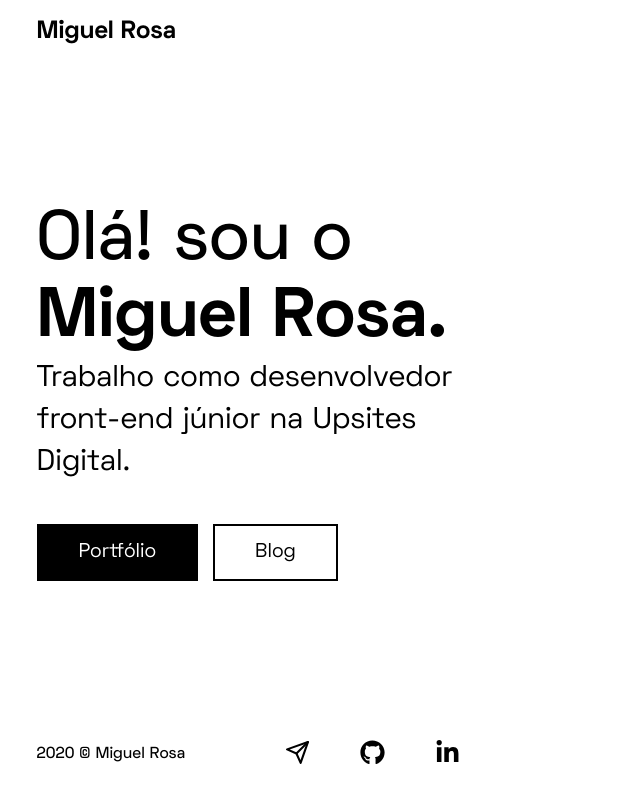
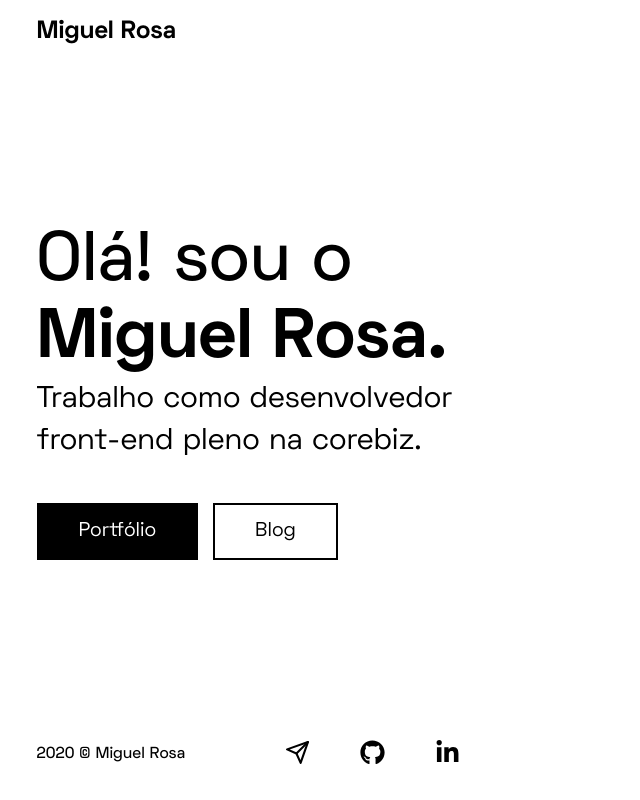
Before and after one commit to miguel-rosa/miguelrosa, a React (Create React App) app: page / in a window 1280 px wide. Shown: the whole page, without its empty margins (0-640 px from the left). Built offline with nearby package versions, Linux system fonts and the light colour scheme.

Commit message:
fix company and job description

```diff
--- a/src/pages/Home/index.js
+++ b/src/pages/Home/index.js
@@ -17,7 +17,7 @@ const Home = () => {
                         <b>Miguel Rosa.</b>
                     </h1>
                     <p className="hero__description">
-                        Trabalho como desenvolvedor front-end júnior na Upsites Digital.
+                        Trabalho como desenvolvedor front-end pleno na corebiz.
                     </p>
                     <div className="hero__footer">
                         <MainButton to="/portfolio" text="Portfólio" />
```
